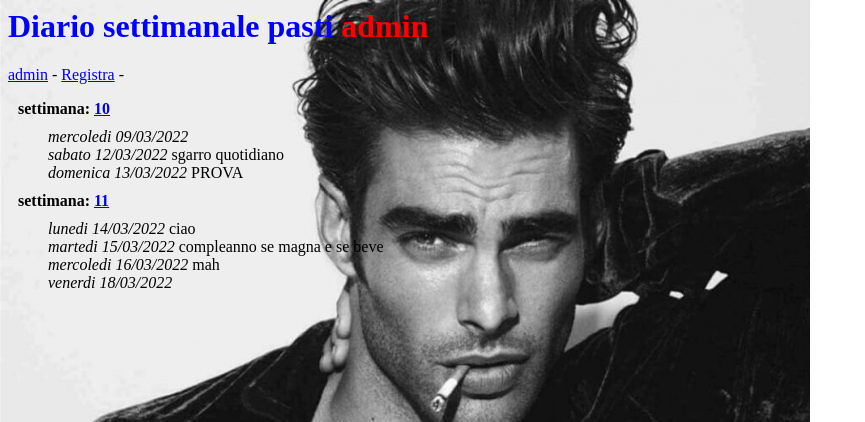
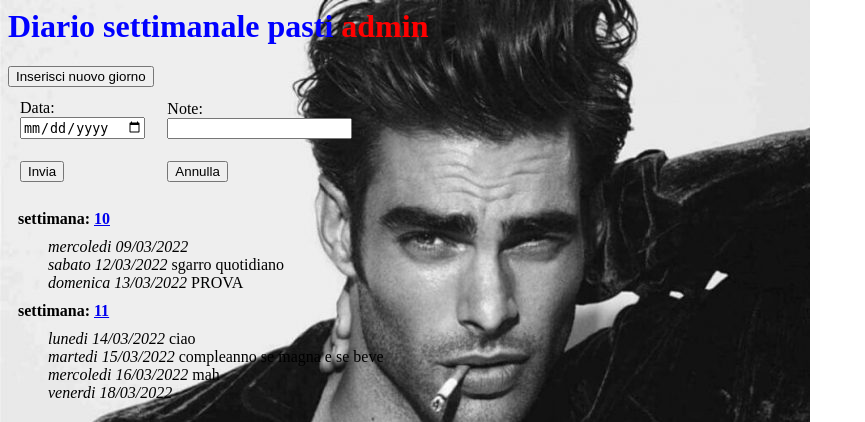
Before and after one commit to giuliofalco/e20, a Django app: page /diario/ in a window 1280 px wide. Shown: the top 422 px of the page, without its empty margins (0-865 px from the left). Run offline with Django 4.2, Linux system fonts and the light colour scheme; a user stored in the database is signed in; data comes from the database, SQL or seed files in the repository; parts of the project's set-up code (start-up, migrations or seed data) failed here and were passed over; some libraries are stand-ins or nearby versions.

Commit message:
pulsante inserimento in index.html

```diff
--- a/diario/templates/diario/index.html
+++ b/diario/templates/diario/index.html
@@ -26,9 +26,8 @@
 
     <body>
              <h1> Diario settimanale pasti <span id=user>{{ request.user.username }}</span> </h1>
-             <a href= {% url 'admin:index' %} >admin</a> -
-             <a href="javascript:apri()">Registra</a> -
-
+             <input type="button" onclik="javascript:apri()" value="Inserisci nuovo giorno">
+             <input type="button" value="elimina giorni seleizonati"
 
              <div id=scheda>
                <form method=post action = {% url 'diario:inserisci' %}>
```
